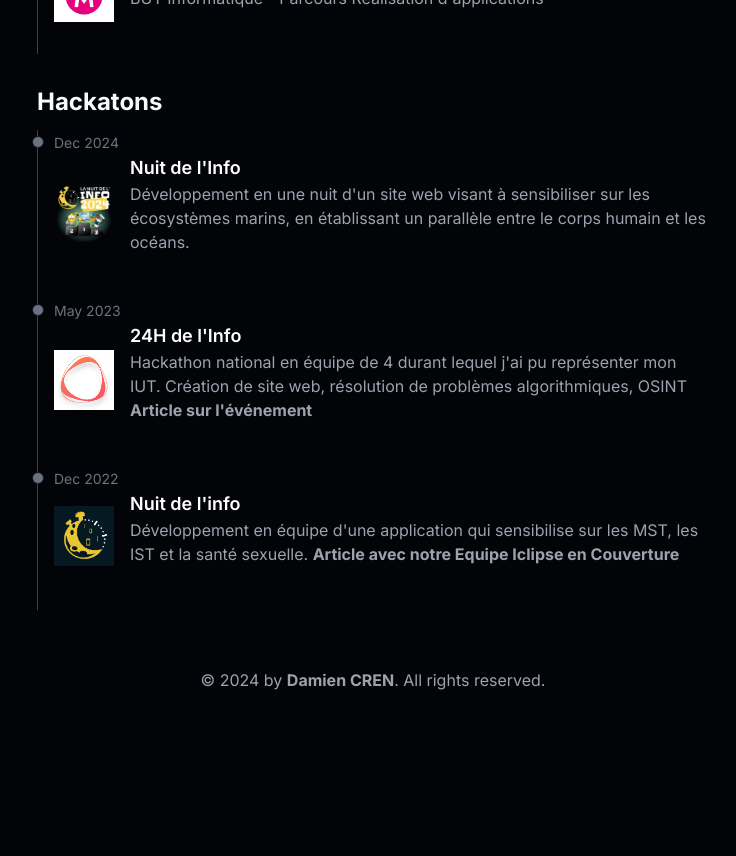
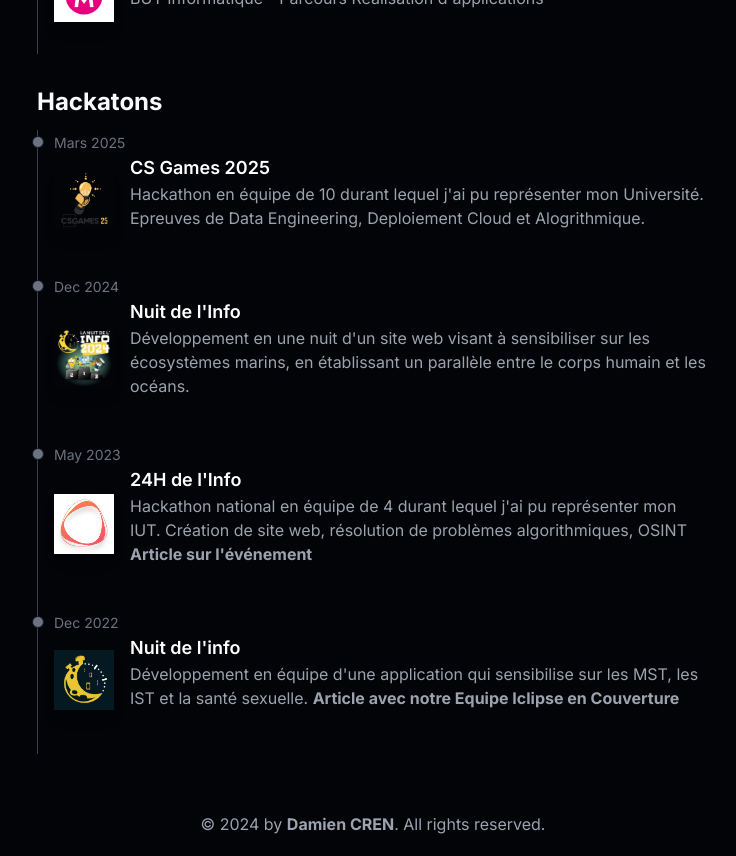
Before and after one commit to damiencren/portfolio, a Next.js app: page / in a window 1280 px wide. Shown: the part 1900-2756 px from the top of the page, without its empty margins (267-1003 px from the left). Before the commit the page ends 2612 px from the top, so only its background shows below. Built offline with nearby package versions, Linux system fonts and the light colour scheme.

Commit message:
Update Hackatons section
- Add CSGAMES
- Changed the CV

```diff
--- a/src/app/data/resume.ts
+++ b/src/app/data/resume.ts
@@ -114,6 +114,17 @@ export const DATA = {
   ],
   hackathons: [
     {
+      title: "CS Games 2025",
+      dates: "Mars 2025",
+      location: "Québec, CA",
+      description:
+        "Hackathon en équipe de 10 durant lequel j'ai pu représenter mon Université. Epreuves de Data Engineering, Deploiement Cloud et Alogrithmique.",
+      image:
+        "/logos/CS_logo.png",
+      links: [
+      ],
+    },
+    {
       title: "Nuit de l'Info",
       dates: "Dec 2024",
       location: "Laval, FR",
```
Also changed, not shown: public/logos/CS_logo.png (added), 1 other file (tests, documents, lock files or other folders).
